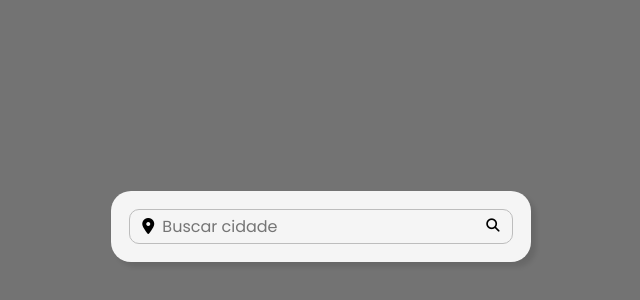
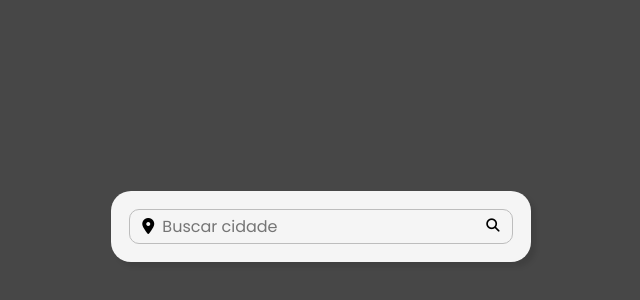
Before and after one commit to hypemonster/API-Weather, a plain HTML site: page index.html in a window 1280 px wide. Shown: the part 174-474 px from the top of the page, without its empty margins (319-959 px from the left). Drawn offline with Linux system fonts and the light colour scheme; the site is published under a folder, as on GitHub Pages, so addresses that start at the root find nothing.

Commit message:
Funcionando agora

```diff
--- a/src/styles/styles.css
+++ b/src/styles/styles.css
@@ -13,7 +13,7 @@ body {
     justify-content: center;
     min-height: 100vh;
     /*background: linear-gradient(gray, black);*/
-    background: url(/src/images/image.gif);
+    background: url(image.gif);
     background-size: cover;
 }
 
```
Also changed, not shown: 1 other file.
